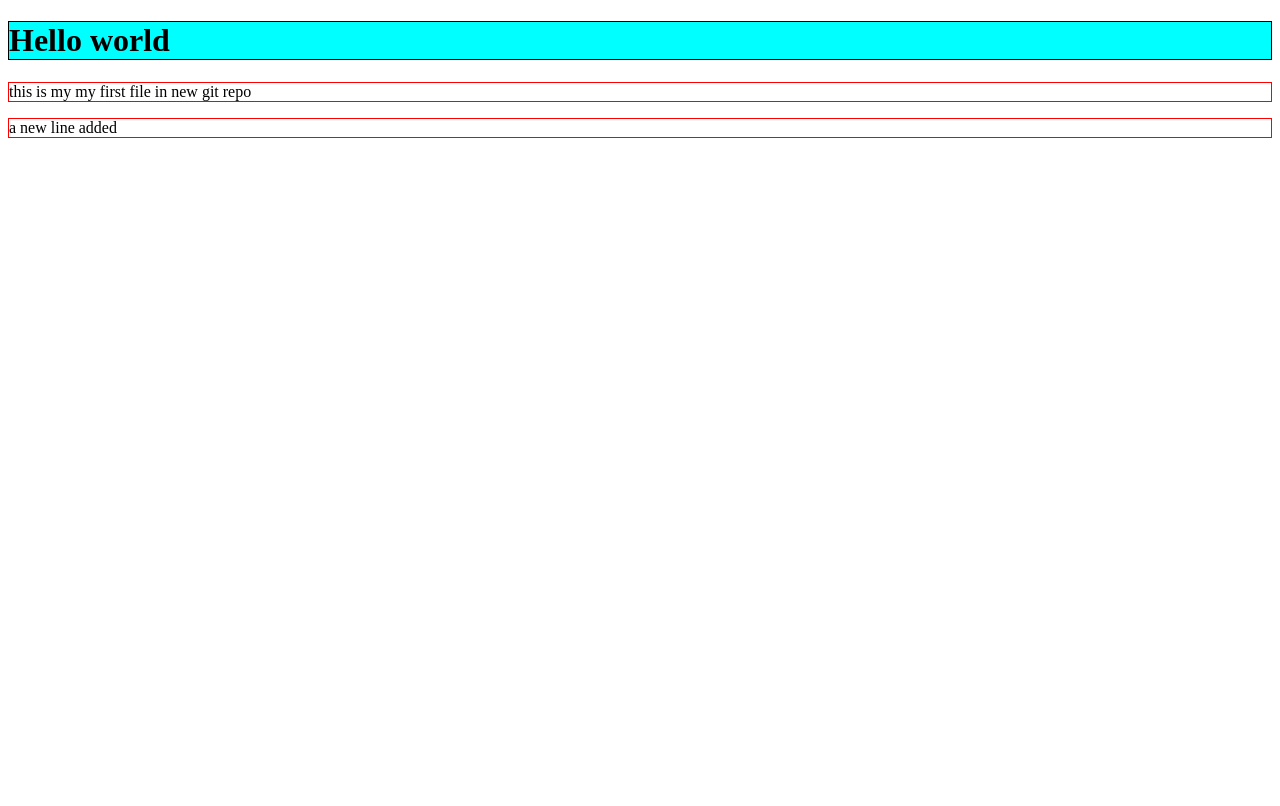
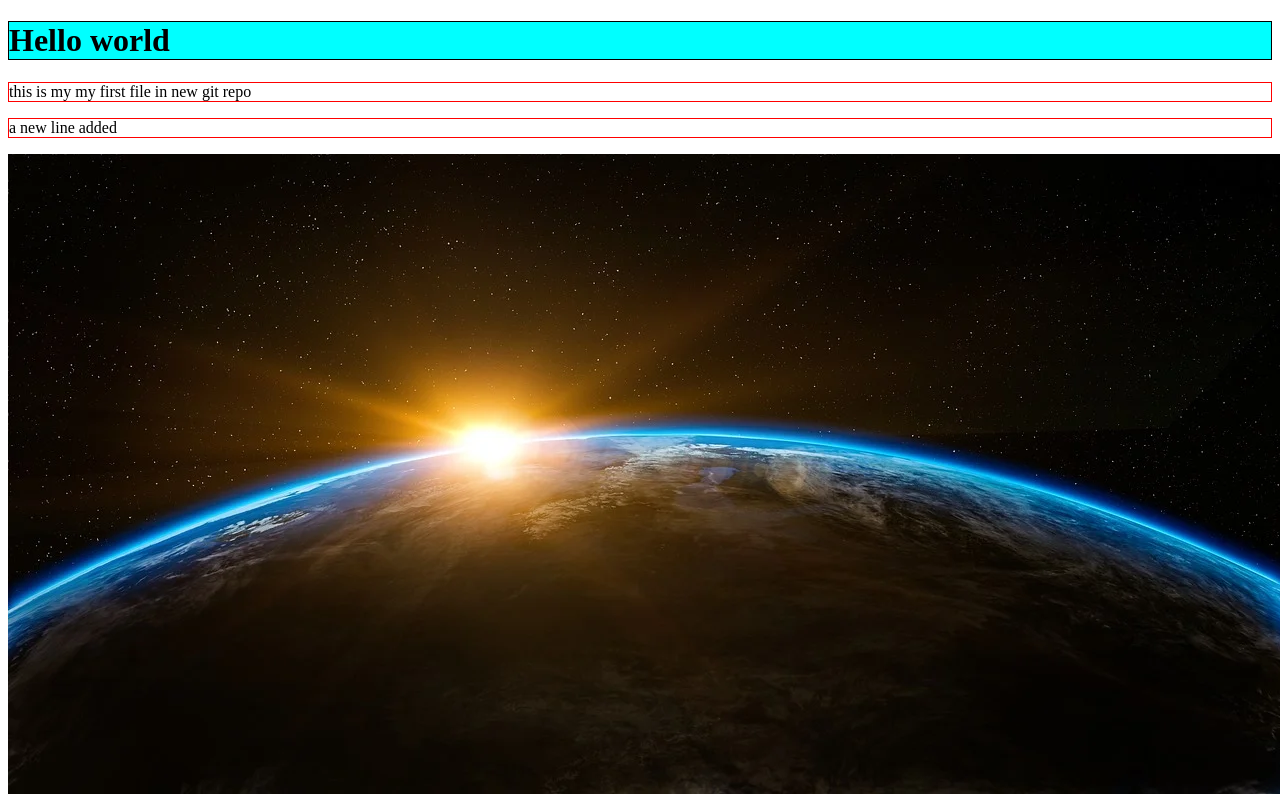
Before and after one commit to Niteshkoli/hello-world, a plain HTML site: page index.html in a window 1280 px wide. Drawn offline with Linux system fonts and the light colour scheme.

Commit message:
Added images to hello world

```diff
--- a/index.html
+++ b/index.html
@@ -10,5 +10,6 @@
     <h1>Hello world</h1>
     <p>this is my my first file in new git repo</p>
     <p>a new line added</p>
+    <img src="space.jpg" alt="space image" />
   </body>
 </html>
```
Also changed, not shown: space.jpg (added).
